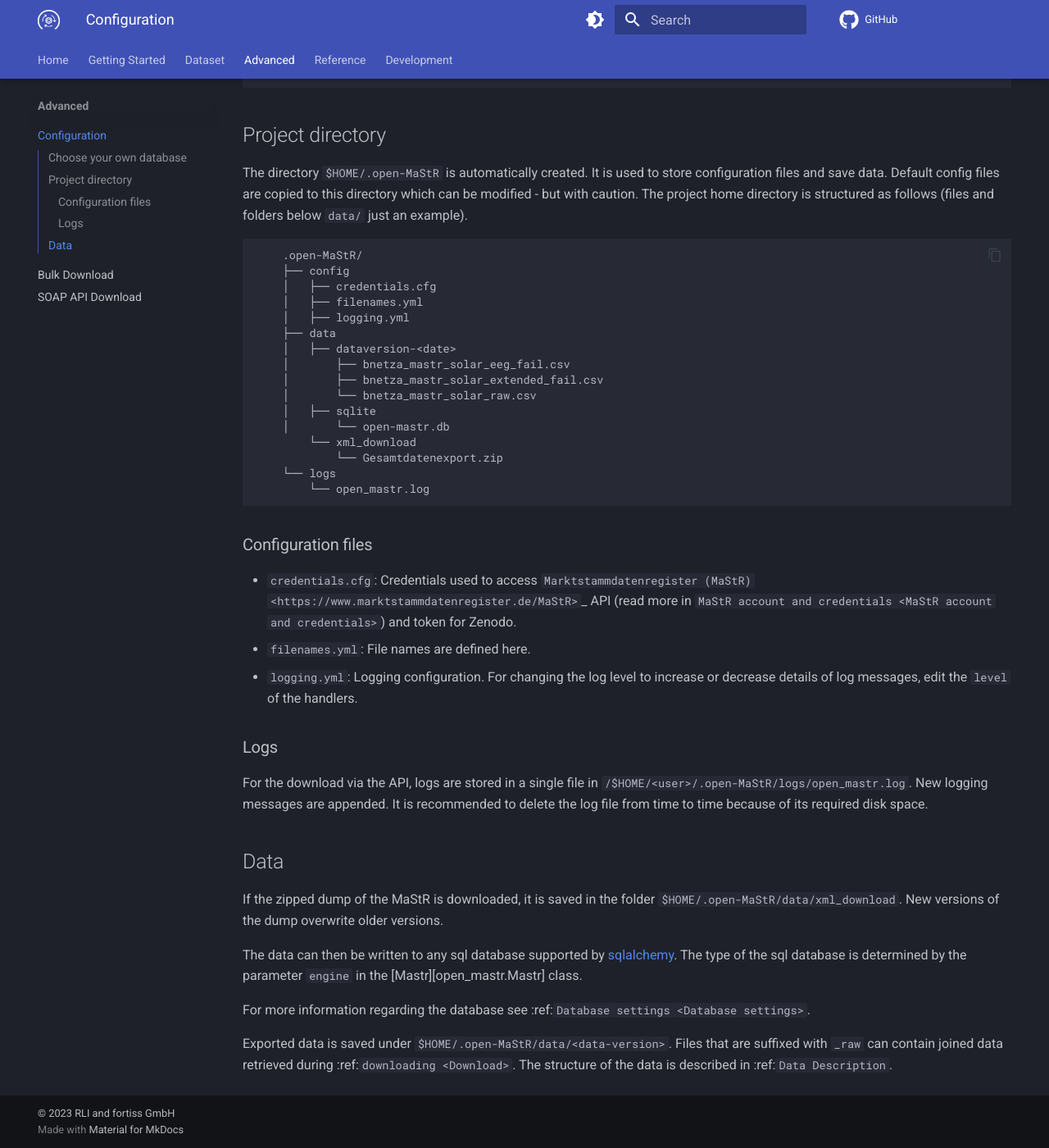
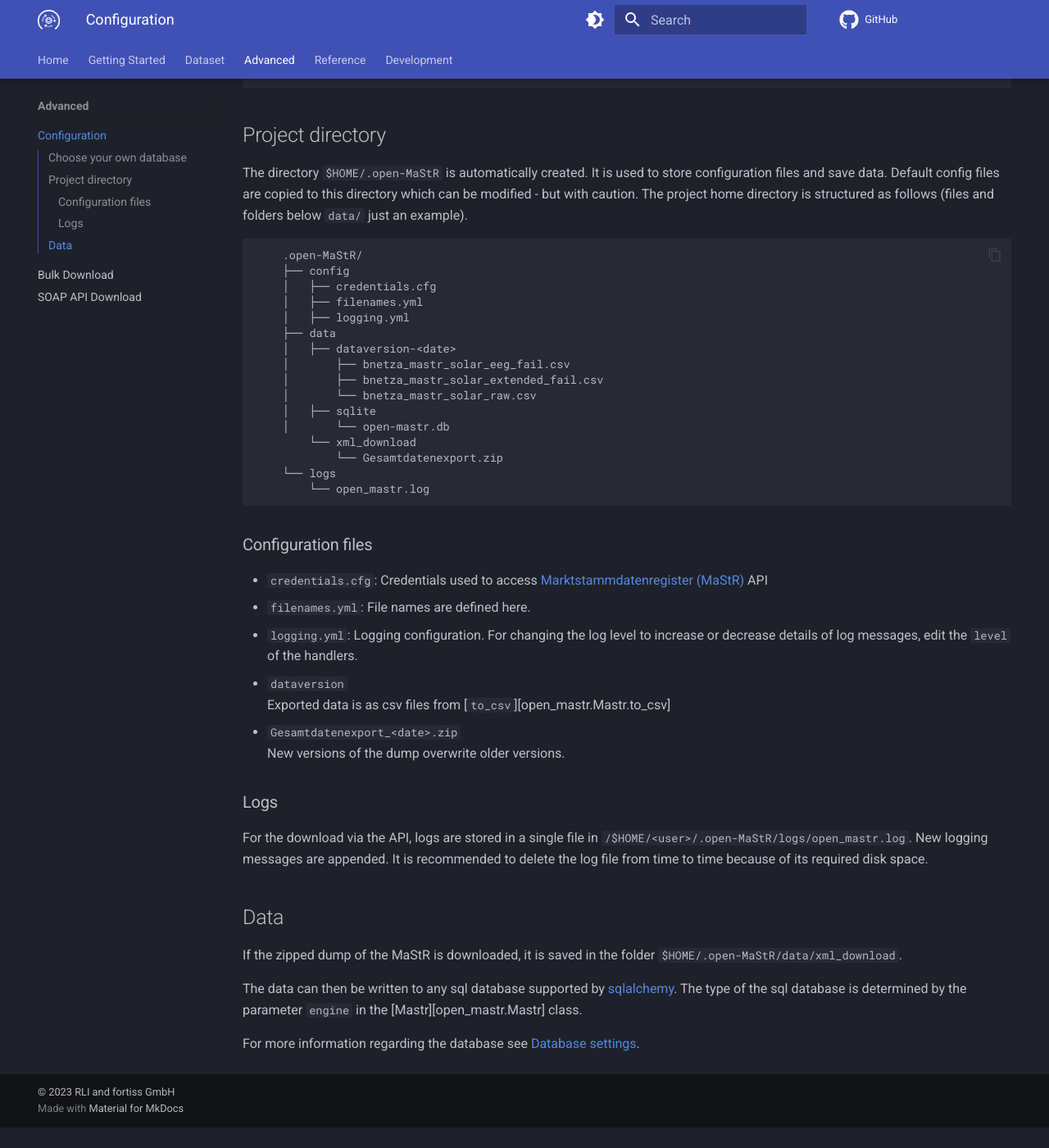
Before and after one commit to OpenEnergyPlatform/open-MaStR, an MkDocs documentation site: the page built from docs/advanced/configuration.md, in a window 1280 px wide and 1400 px high, scrolled down 497 px. Shown: the whole window at 82% size. Built offline with MkDocs 1.6.1 and Material for MkDocs 9.7.7, drawn with Linux system fonts in a browser that asks for light colours; comment, search, counter and statistics services are not loaded; the version menu is left out; after the commit the page ends 1872 px from its top, so only the background shows below that.

Commit message:
Update configuration.md #434

```diff
--- a/docs/advanced/configuration.md
+++ b/docs/advanced/configuration.md
@@ -49,11 +49,14 @@ The project home directory is structured as follows (files and folders below `da
 ### Configuration files
 
 * `credentials.cfg`: Credentials used to access
-  `Marktstammdatenregister (MaStR) <https://www.marktstammdatenregister.de/MaStR>`_ API (read more in
-  `MaStR account and credentials <MaStR account and credentials>`) and token for Zenodo.
+  [Marktstammdatenregister (MaStR)](https://www.marktstammdatenregister.de/MaStR) API
 * `filenames.yml`: File names are defined here.
 * `logging.yml`: Logging configuration. For changing the log level to increase or decrease details of log
   messages, edit the `level` of the handlers.
+* `dataversion` <br>
+  Exported data is as csv files from [`to_csv`][open_mastr.Mastr.to_csv]
+* `Gesamtdatenexport_<date>.zip` <br>
+  New versions of the dump overwrite older versions.
 
 
 
@@ -65,13 +68,8 @@ New logging messages are appended. It is recommended to delete the log file from
 
 ## Data
 
-If the zipped dump of the MaStR is downloaded, it is saved in the folder `$HOME/.open-MaStR/data/xml_download`. New versions
-of the dump overwrite older versions.
+If the zipped dump of the MaStR is downloaded, it is saved in the folder `$HOME/.open-MaStR/data/xml_download`.
 
 The data can then be written to any sql database supported by [sqlalchemy](https://docs.sqlalchemy.org/). The type of the sql database is determined by the parameter `engine` in the [Mastr][open_mastr.Mastr] class.
 
-For more information regarding the database see :ref:`Database settings <Database settings>`.
-
-Exported data is saved under `$HOME/.open-MaStR/data/<data-version>`.
-Files that are suffixed with `_raw` can contain joined data retrieved during :ref:`downloading <Download>`.
-The structure of the data is described in :ref:`Data Description`.
+For more information regarding the database see [Database settings](Database settings).
```
